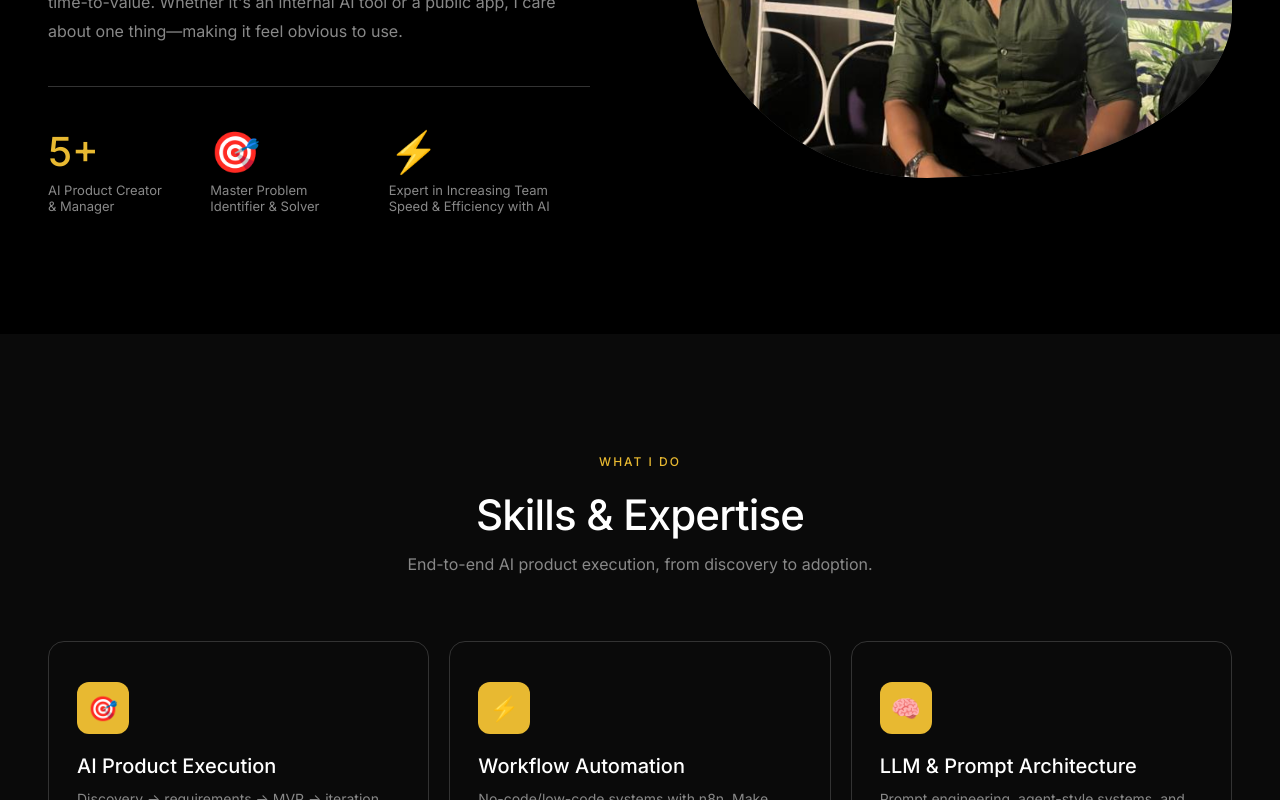
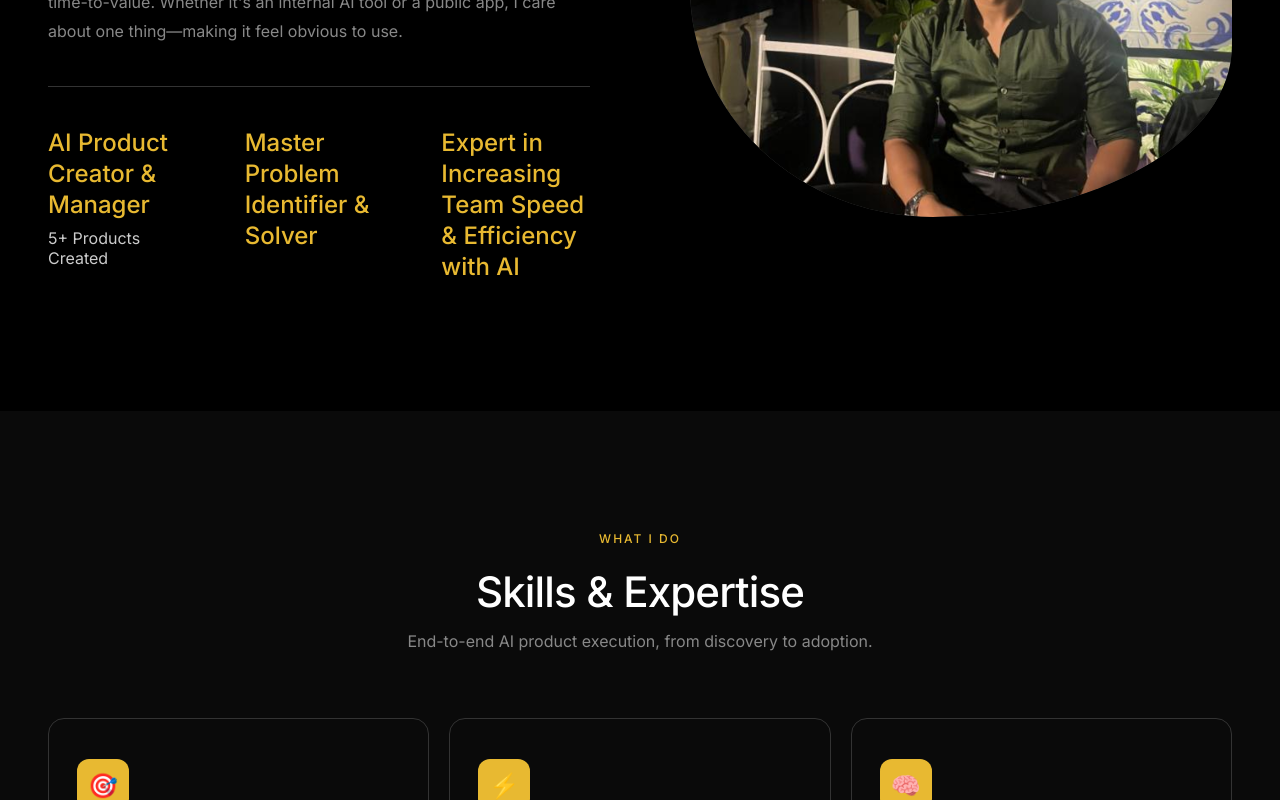
Before and after one commit to AdvaitParab7123/my-website, a Next.js app: page / in a window 1280 px wide. Shown: the part 1320-2120 px from the top of the page. Built offline with nearby package versions, Linux system fonts and the light colour scheme.

Commit message:
Add creative intro section, update comic card copy, add Meeting Rooms Booking Platform to Featured Projects

```diff
--- a/src/app/page.module.css
+++ b/src/app/page.module.css
@@ -333,16 +333,22 @@
   border-top: 1px solid var(--gray-dark);
 }
 
+.stat {
+  flex: 1;
+}
+
 .stat h3 {
-  font-size: 40px;
+  font-size: 24px;
   font-weight: 500;
   color: var(--butter);
-  margin-bottom: 6px;
+  margin-bottom: 8px;
+  line-height: 1.3;
 }
 
 .stat p {
-  font-size: 13px;
-  color: var(--gray);
+  font-size: 16px;
+  color: var(--white);
+  opacity: 0.8;
 }
 
 .aboutVisual {
@@ -596,6 +602,29 @@
   margin-top: 48px;
   padding-top: 48px;
   border-top: 1px solid var(--gray-dark);
+}
+
+.creativeIntro {
+  margin-bottom: 32px;
+}
+
+.creativeHook {
+  font-size: 16px;
+  color: var(--gray);
+  font-style: italic;
+  margin-bottom: 8px;
+}
+
+.creativeTitle {
+  font-size: 36px;
+  font-weight: 600;
+  color: var(--white);
+  line-height: 1.2;
+}
+
+.creativeTitle span {
+  color: var(--butter);
+  font-style: italic;
 }
 
 .comicCard {
@@ -1209,6 +1238,18 @@
     padding-top: 40px;
   }
 
+  .creativeIntro {
+    margin-bottom: 24px;
+  }
+
+  .creativeHook {
+    font-size: 14px;
+  }
+
+  .creativeTitle {
+    font-size: 28px;
+  }
+
   .comicCard {
     padding: 20px;
     gap: 16px;
--- a/src/app/page.tsx
+++ b/src/app/page.tsx
@@ -107,6 +107,14 @@ export default function Home() {
       impact: '3–4× improvement in outbound email quality',
       link: 'https://the-email-guy.vercel.app/chat',
       image: '/email-guy.png'
+    },
+    {
+      title: 'Meeting Rooms Booking Platform',
+      category: 'Live • Internal',
+      description: 'Self-serve room booking system that eliminated admin dependency—book meeting rooms in seconds, not emails.',
+      role: 'Product Vision • UX • Development',
+      impact: 'Zero admin dependency • Instant bookings',
+      image: '/meeting rooms booking.png'
     },
   ];
 
@@ -229,16 +237,14 @@ export default function Home() {
               </p>
               <div className={styles.stats}>
                 <div className={styles.stat}>
-                  <h3>5+</h3>
-                  <p>AI Product Creator & Manager</p>
+                  <h3>AI Product Creator & Manager</h3>
+                  <p>5+ Products Created</p>
                 </div>
                 <div className={styles.stat}>
-                  <h3>🎯</h3>
-                  <p>Master Problem Identifier & Solver</p>
+                  <h3>Master Problem Identifier & Solver</h3>
                 </div>
                 <div className={styles.stat}>
-                  <h3>⚡</h3>
-                  <p>Expert in Increasing Team Speed & Efficiency with AI</p>
+                  <h3>Expert in Increasing Team Speed & Efficiency with AI</h3>
                 </div>
               </div>
             </div>
@@ -315,12 +321,15 @@ export default function Home() {
 
           {/* Creative Work */}
           <div className={styles.creativeWork} data-anim>
-            <h3 className={styles.otherTitle}>Creative Work</h3>
+            <div className={styles.creativeIntro}>
+              <p className={styles.creativeHook}>You think that's all there is to me?</p>
+              <h3 className={styles.creativeTitle}>I'm also <span>Creative.</span></h3>
+            </div>
             <a href="/comic" className={styles.comicCard}>
               <div className={styles.comicIcon}>📖</div>
               <div className={styles.comicInfo}>
-                <h4>My Comic</h4>
-                <p>A 24-page comic with animated page-turn experience</p>
+                <h4>A Life Story Turned Comic</h4>
+                <p>A personal story from my life, transformed into a 24-page visual journey</p>
               </div>
               <span className={styles.comicArrow}>→</span>
             </a>
```
Also changed, not shown: public/meeting rooms booking.png (added).
